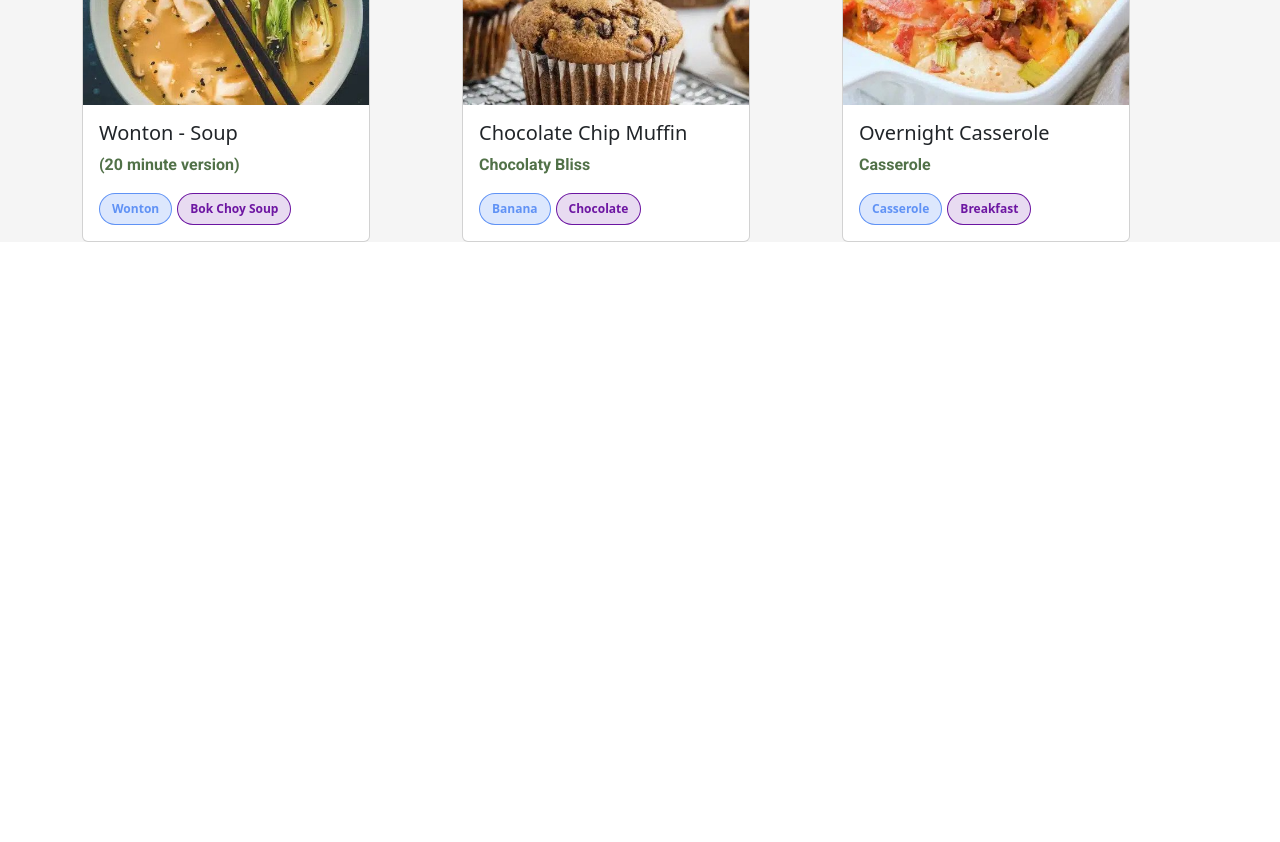
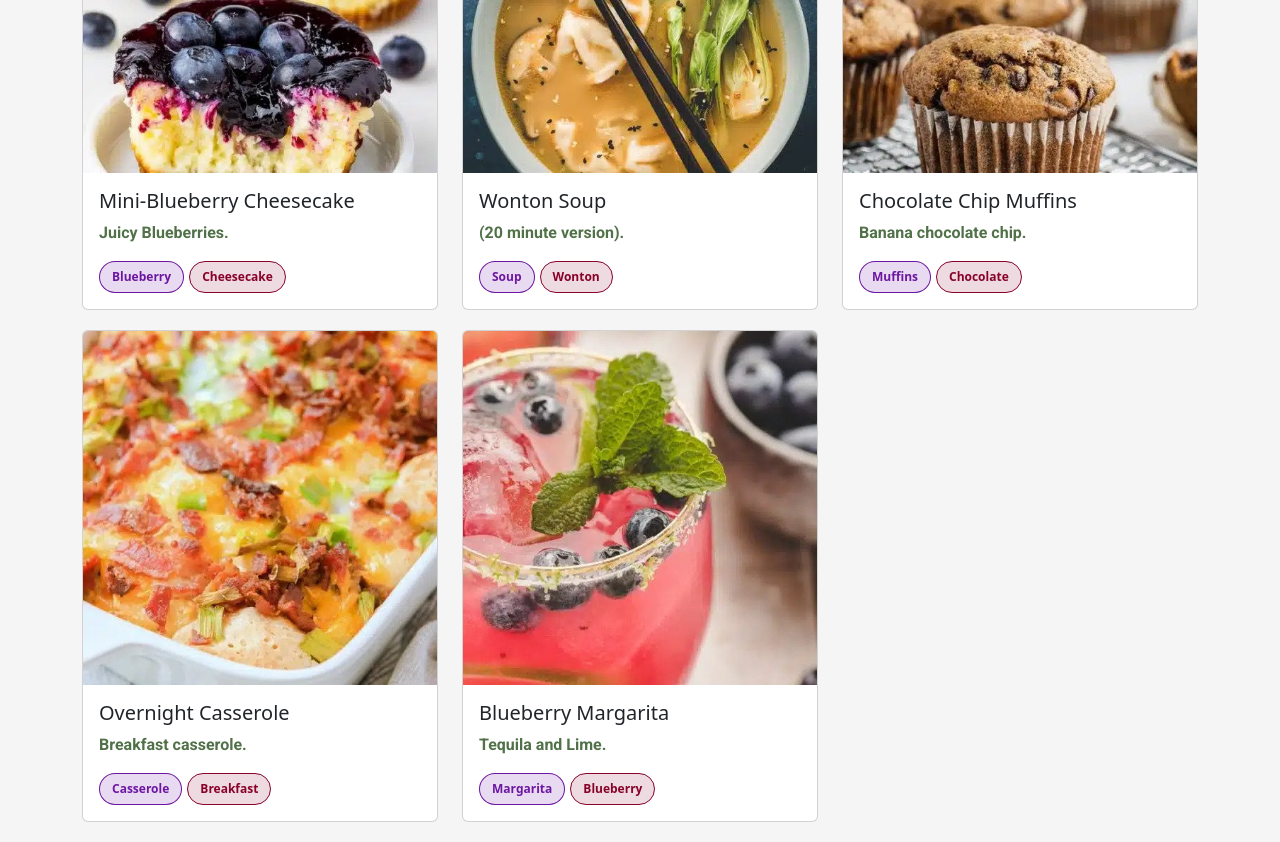
Before and after one commit to samnjuguna44/peach-cars-test, a Vue app: page /dashboard in a window 1280 px wide. Shown: the part 600-1442 px from the top of the page. Before the commit the page ends 842 px from the top, so only its background shows below. Built offline with nearby package versions, Linux system fonts and the light colour scheme; the HTML template or start-up script is replaced by a standard one.

Commit message:
updated the latest cards

```diff
--- a/src/views/DashBoardPage.vue
+++ b/src/views/DashBoardPage.vue
@@ -27,7 +27,11 @@
               <h3 class="fs-1 feed-number">2</h3>
               <div>
                 <p class="county-title">| KIAMBU COUNTY</p>
-                <button class="feed-button btn rounded-pill" @click.prevent="feeding" v-if="!isLogging">
+                <button
+                  class="feed-button btn rounded-pill"
+                  @click.prevent="feeding"
+                  v-if="!isLogging"
+                >
                   Order Feeds
                 </button>
               </div>
@@ -41,7 +45,11 @@
               <h3 class="fs-1 pig-number">36</h3>
               <div>
                 <p class="county-title">| LARGE WHITE</p>
-                <button class="sell-button btn rounded-pill" @click.prevent="selling" v-if="!isLogging">
+                <button
+                  class="sell-button btn rounded-pill"
+                  @click.prevent="selling"
+                  v-if="!isLogging"
+                >
                   Sell a Batch
                 </button>
               </div>
@@ -54,7 +62,26 @@
     <br />
     <div class="container">
       <div class="row">
-        <div class="col-sm-4">
+        <div class="col-md-6 col-lg-4">
+          <div class="card">
+            <img
+              src="../assets/blueberry-cheesecakes.jpg"
+              class="card-img-top"
+              alt="cheesecake"
+            />
+            <div class="card-body">
+              <h5 class="card-title">Mini-Blueberry Cheesecake</h5>
+              <p class="card-text">Juicy Blueberries.</p>
+              <a href="#" class="btn btn-primary rounded-pill food-button"
+                >Blueberry</a
+              >
+              <a href="#" class="btn btn-secondary rounded-pill food-button-i"
+                >Cheesecake</a
+              >
+            </div>
+          </div>
+        </div>
+        <div class="col-md-6 col-lg-4">
           <div class="card">
             <img
               src="../assets/wonton-soup.jpg"
@@ -62,32 +89,55 @@
               alt="wonton"
             />
             <div class="card-body">
-              <h5 class="card-title">Wonton - Soup</h5>
-              <p class="card-text">(20 minute version)</p>
-              <button class="btn rounded-pill food-button">Wonton</button>
-              <button class="btn rounded-pill food-button-i">Bok Choy Soup</button>
+              <h5 class="card-title">Wonton Soup</h5>
+              <p class="card-text">(20 minute version).</p>
+              <a href="#" class="btn rounded-pill food-button">Soup</a>
+              <a href="#" class="btn rounded-pill food-button-i">Wonton</a>
             </div>
           </div>
         </div>
-        <div class="col-sm-4">
+        <div class="col-md-6 col-lg-4">
           <div class="card">
-            <img src="../assets/chocolate-chip.jpg" class="card-img-top" alt="chocolate" />
+            <img
+              src="../assets/chocolate-chip.jpg"
+              class="card-img-top"
+              alt="muffins"
+            />
             <div class="card-body">
-              <h5 class="card-title">Chocolate Chip Muffin</h5>
-              <p class="card-text">Chocolaty Bliss</p>
-              <button class="btn btn rounded-pill food-button">Banana</button>
-              <button class="btn btn rounded-pill food-button-i">Chocolate</button>
+              <h5 class="card-title">Chocolate Chip Muffins</h5>
+              <p class="card-text">Banana chocolate chip.</p>
+              <a href="#" class="btn rounded-pill food-button">Muffins</a>
+              <a href="#" class="btn rounded-pill food-button-i">Chocolate</a>
             </div>
           </div>
         </div>
-        <div class="col-sm-4">
+        <div class="col-md-6 col-lg-4">
           <div class="card">
-            <img src="../assets/overnight-casserole.jpg" class="card-img-top" alt="Image 2" />
+            <img
+              src="../assets/overnight-casserole.jpg"
+              class="card-img-top"
+              alt="casserole"
+            />
             <div class="card-body">
               <h5 class="card-title">Overnight Casserole</h5>
-              <p class="card-text">Casserole</p>
-              <button class="btn rounded-pill food-button">Casserole</button>
-              <button class="btn rounded-pill food-button-i">Breakfast</button>
+              <p class="card-text">Breakfast casserole.</p>
+              <a href="#" class="btn rounded-pill food-button">Casserole</a>
+              <a href="#" class="btn rounded-pill food-button-i">Breakfast</a>
+            </div>
+          </div>
+        </div>
+        <div class="col-md-6 col-lg-4">
+          <div class="card">
+            <img
+              src="../assets/blueberry-margarita.jpg"
+              class="card-img-top"
+              alt="margarita"
+            />
+            <div class="card-body">
+              <h5 class="card-title">Blueberry Margarita</h5>
+              <p class="card-text">Tequila and Lime.</p>
+              <a href="#" class="btn rounded-pill food-button">Margarita</a>
+              <a href="#" class="btn rounded-pill food-button-i">Blueberry</a>
             </div>
           </div>
         </div>
@@ -98,38 +148,38 @@
 
 <script>
 export default {
-  data () {
+  data() {
     return {
       isLogginIn: false,
-    }
+    };
   },
   methods: {
     feeding() {
-      this.isLoggingIn = true
+      this.isLoggingIn = true;
 
       setTimeout(() => {
-           this.isLoggingIn = false
-           setTimeout(() => this.redirect(), 1000)
-      }, 1000)
+        this.isLoggingIn = false;
+        setTimeout(() => this.redirect(), 1000);
+      }, 1000);
     },
 
     redirect() {
-      this.$router.push({ path: '/feeds' })
+      this.$router.push({ path: "/feeds" });
     },
     selling() {
-      this.isLoggingIn = true
+      this.isLoggingIn = true;
 
       setTimeout(() => {
-           this.isLoggingIn = false
-           setTimeout(() => this.redirectTo(), 1000)
-      }, 1000)
+        this.isLoggingIn = false;
+        setTimeout(() => this.redirectTo(), 1000);
+      }, 1000);
     },
 
     redirectTo() {
-      this.$router.push({ path: '/batch' })
+      this.$router.push({ path: "/batch" });
     },
   },
-}
+};
 </script>
 
 <style lang="scss">
@@ -220,50 +270,26 @@ export default {
 }
 
 .card {
-  width: 18rem;
-}
-
-@media (max-width: 767px) {
-  .card {
-    margin-bottom: 1.5rem;
-  }
-}
-
-@media (min-width: 768px) and (max-width: 991px) {
-  .card {
-    margin-right: 1.5rem;
-  }
-  .card:last-child {
-    margin-right: 0;
-  }
-}
-
-@media (min-width: 992px) {
-  .card {
-    margin-right: 1.5rem;
-  }
-  .card:nth-child(3n) {
-    margin-right: 0;
-  }
+  margin-bottom: 20px;
 }
 
 .food-button {
-  background: rgba(82, 137, 244, 0.2);
-  border: 1px solid rgba(82, 137, 244, 0.9);
-  border-radius: 50px;
-  color: #6092F5;
+  background: rgba(95, 0, 153, 0.14);
+  border: 1px solid rgba(95, 0, 153, 0.9);
+  border-radius: 40px;
+  color: #6d16a2;
   font-style: normal;
-  font-weight: 700;
+  font-weight: 600;
   font-size: 12px;
 }
 
 .food-button-i {
-  background: rgba(95, 0, 153, 0.14);
-  border: 1px solid rgba(95, 0, 153, 0.9);
+  background: rgba(136, 2, 42, 0.14);
+  border: 1px solid #88022a;
   border-radius: 40px;
-  color: #6D16A2;
+  color: #88022a;
   font-style: normal;
-  font-weight: 700;
+  font-weight: 600;
   font-size: 12px;
   margin-left: 5px;
 }
```
Also changed, not shown: src/assets/blueberry-cheesecakes.jpg (added), src/assets/blueberry-margarita.jpg (added).
